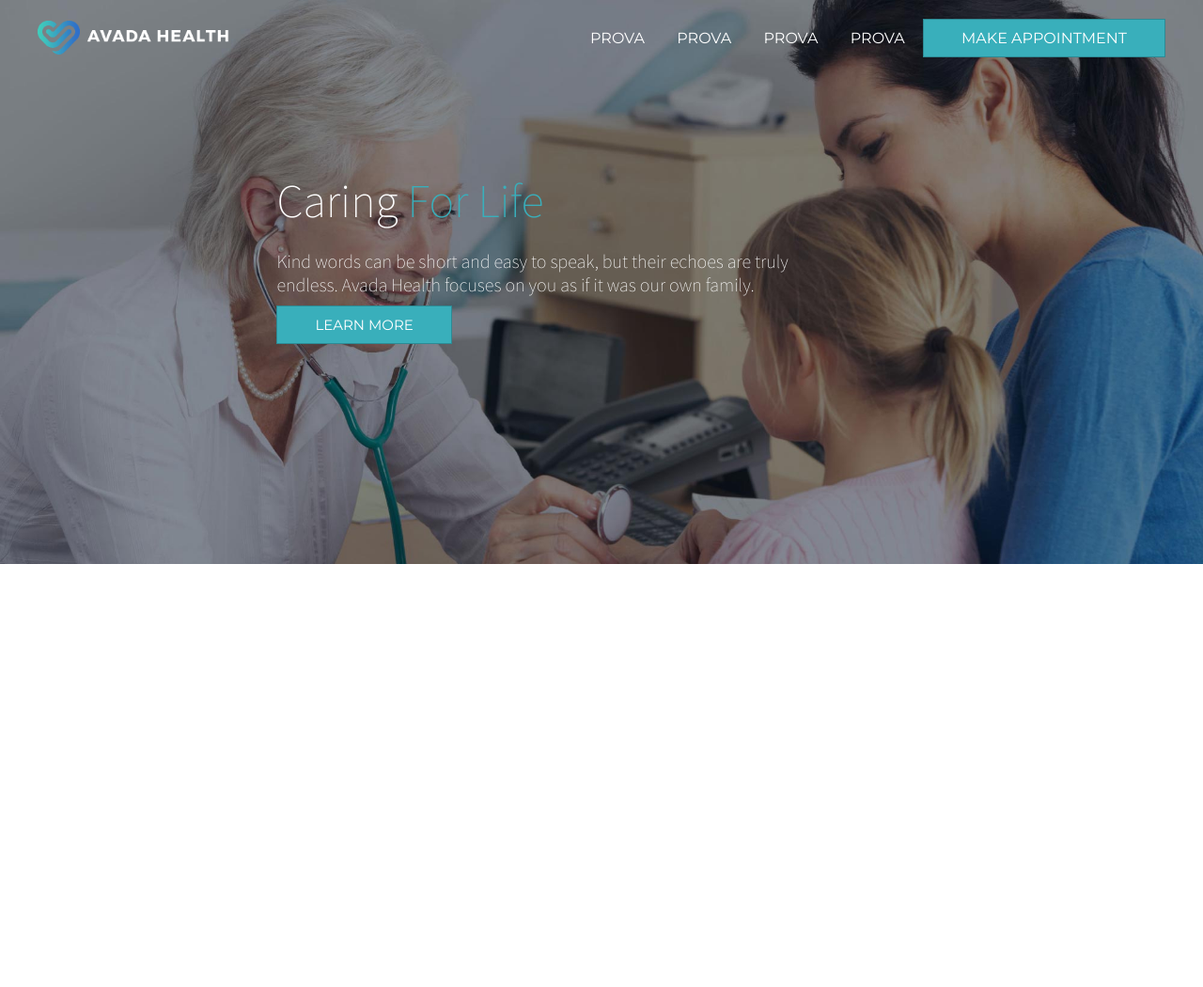
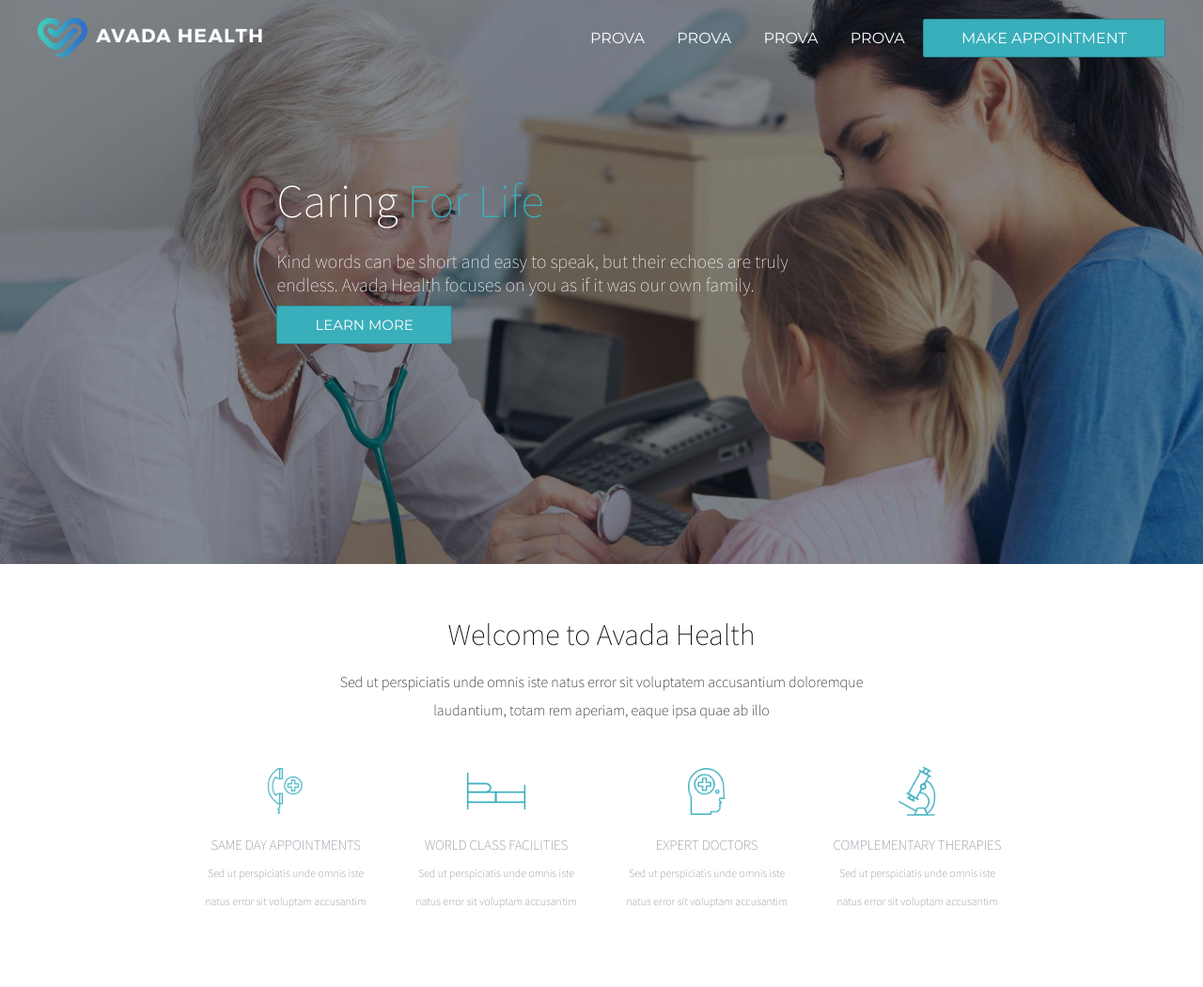
Before and after one commit to Sambataro/proj-html-vuejs, a website: page index.html in a window 1280 px wide. Shown: the whole page at 94% size. Before the commit the page ends 800 px from the top, so only its background shows below. Drawn offline with nearby package versions, Linux system fonts and the light colour scheme; files whose address does not match are found by name.

Commit message:
completate sezione welcome

```diff
--- a/index.html
+++ b/index.html
@@ -16,6 +16,7 @@
   <body>
     <div id="app">
       <header>
+        <!-- nav con logo -->
         <nav>
           <img src="images/medical_logo_1x_light.png" alt="avada logo">
           <ul>
@@ -26,6 +27,8 @@
             <a href="#">MAKE APPOINTMENT</a>
           </ul>
         </nav>
+        <!-- //nav con logo -->
+        <!-- mission e info -->
         <div class="mission">
           <h2>Caring <span>For Life</span> </h2>
           <p>Kind words can be short and easy to speak, but their echoes are truly <br> endless. Avada Health focuses on you as if it was our own family.</p>
@@ -33,10 +36,41 @@
             <a href="#">LEARN MORE</a>
           </div>
         </div>
-        <!-- jumbotron -->
+        <!-- //mission e info -->
       </header>
       <main>
-        <!-- welcome section -->
+        <div class="welcome">
+
+          <div class="top">
+            <h3>Welcome to Avada Health</h3>
+            <p>Sed ut perspiciatis unde omnis iste natus error sit voluptatem accusantium doloremque laudantium, totam rem aperiam, eaque ipsa quae ab illo</p>
+          </div>
+          <div class="bottom">
+            <div class="item">
+              <img src="images/icon-1.png" alt="">
+              <h5>SAME DAY APPOINTMENTS</h5>
+              <p>Sed ut perspiciatis unde omnis iste <br> natus error sit voluptam accusantim</p>
+            </div>
+            <div class="item">
+              <img src="images/icon-2.png" alt="">
+              <h5>WORLD CLASS FACILITIES</h5>
+              <p>Sed ut perspiciatis unde omnis iste <br> natus error sit voluptam accusantim</p>
+            </div>
+            <div class="item">
+              <img src="images/icon-3.png" alt="">
+              <h5>EXPERT DOCTORS</h5>
+              <p>Sed ut perspiciatis unde omnis iste <br> natus error sit voluptam accusantim</p>
+            </div>
+            <div class="item">
+              <img src="images/icon-4.png" alt="">
+              <h5>COMPLEMENTARY THERAPIES</h5>
+              <p>Sed ut perspiciatis unde omnis iste <br> natus error sit voluptam accusantim</p>
+            </div>
+
+          </div>
+
+
+        </div>
         <!-- doctors section -->
         <!-- service section -->
         <!-- tour section -->
--- a/src/partials/_header.scss
+++ b/src/partials/_header.scss
@@ -21,7 +21,7 @@ header
 
     img
     {
-      width: 17%;
+      width: 20%;
     }
     a
     {
--- a/src/partials/_main.scss
+++ b/src/partials/_main.scss
@@ -0,0 +1,77 @@
+
+
+.welcome
+{
+  height: 450px;
+  width: 100%;
+  font-family: 'Source Sans Pro', sans-serif;
+  font-weight: 200;
+  display: flex;
+  flex-direction: column;
+  align-items: center;
+
+  .top
+  {
+    display: flex;
+    align-items: center;
+    flex-direction: column;
+    width: 45%;
+    margin-top: 60px;
+    line-height: 30px;
+
+
+    h3
+    {
+      font-weight: 200;
+      font-size: 32px;
+    }
+
+    p
+    {
+      margin-top: 20px;
+      text-align: center;
+    }
+  }
+
+  .bottom
+  {
+    display: flex;
+    width: 70%;
+    margin-top: 40px;
+
+    .item
+    {
+      display: flex;
+      flex-direction: column;
+      align-items: center;
+      width: calc(100% / 4);
+      margin: 0 5px;
+      line-height: 30px;
+
+      img
+      {
+        width: 30%;
+        margin-bottom: 10px;
+      }
+
+      h5
+      {
+        color:#7B818D;
+        font-weight: 200;
+        font-size: 15px;
+        &:hover
+        {
+          color: $brandColor;
+          cursor: pointer;
+        }
+      }
+
+      p
+      {
+        color: #7B818D;
+        font-size: 12px;
+        text-align: center;
+      }
+    }
+  }
+}
--- a/src/partials/_mixins.scss
+++ b/src/partials/_mixins.scss
@@ -6,11 +6,10 @@
 }
 
 @mixin btnFunction($color, $percent) {
-  padding: 10px 40px;
-  font-size: 15px;
   text-decoration: none;
   color: white;
   background-color: $color;
+  border-radius: 3px;
   border: 1px solid darken($color, $percent);
   &:hover {
     background-color: lighten($color, $percent);
```
Also changed, not shown: css/app.css.
